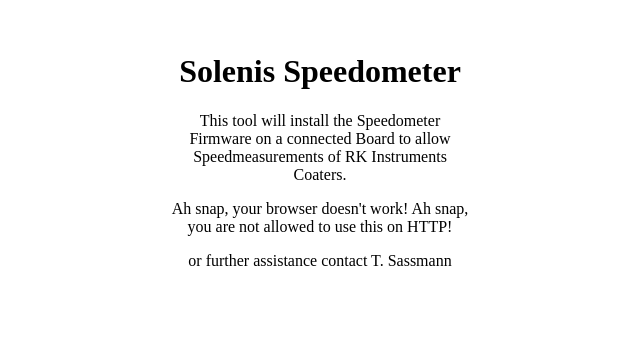
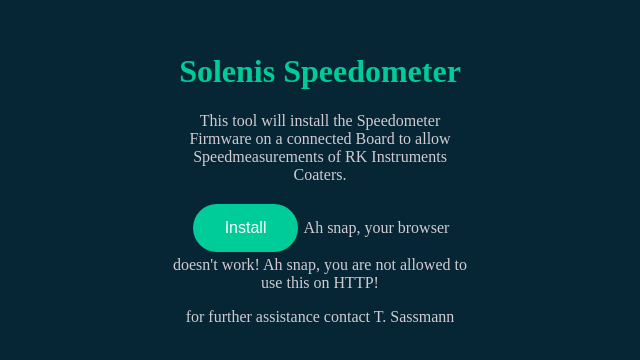
Before and after one commit to Pattern91/Speedometer, a plain HTML site: page index.html in a window 1280 px wide. Shown: the part 218-578 px from the top of the page, without its empty margins (320-960 px from the left). Drawn offline with Linux system fonts and the light colour scheme.

Commit message:
Update index.html

```diff
--- a/index.html
+++ b/index.html
@@ -11,21 +11,40 @@
           margin-left: -150px;
           width: 300px;
           height: 100px;
+          color:#D1CCD1;
+        }
+        button {
+          border: none;
+          color: white;
+          padding: 15px 32px;
+          text-align: center;
+          text-decoration: none;
+          display: inline-block;
+          font-size: 16px;
+          margin: 4px 2px;
+          cursor: pointer;
+          background-color: #00CC99;
+          border-radius: 35px;
+        }
+        button:hover {
+          background-color: #009973;
+          color: white;
         }
         </style>
     </head>
-<body>
+<body style="background-color:#072635">
 	<div id="main">
-	<h1>Solenis Speedometer</h1>
+	<h1 style=color:#00CC99;>Solenis Speedometer</h1>
     <p>This tool will install the Speedometer Firmware on a connected Board to allow Speedmeasurements of RK Instruments Coaters.</p>
         <script type="module" src="https://unpkg.com/esp-web-tools@10/dist/web/install-button.js?module"></script>
         <esp-web-install-button
         manifest="coating-speed/manifest.json"
       >
+      	<button slot="activate">Install</button>
         <span slot="unsupported">Ah snap, your browser doesn't work!</span>
         <span slot="not-allowed">Ah snap, you are not allowed to use this on HTTP!</span>
       </esp-web-install-button>
-	<p> or further assistance contact T. Sassmann </p>
+	<p> for further assistance contact T. Sassmann </p>
     </div>
 
 
```
